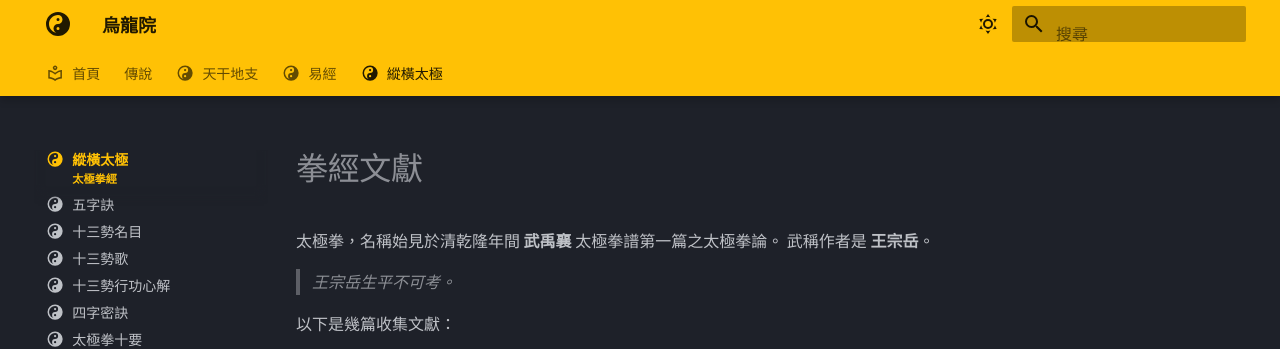
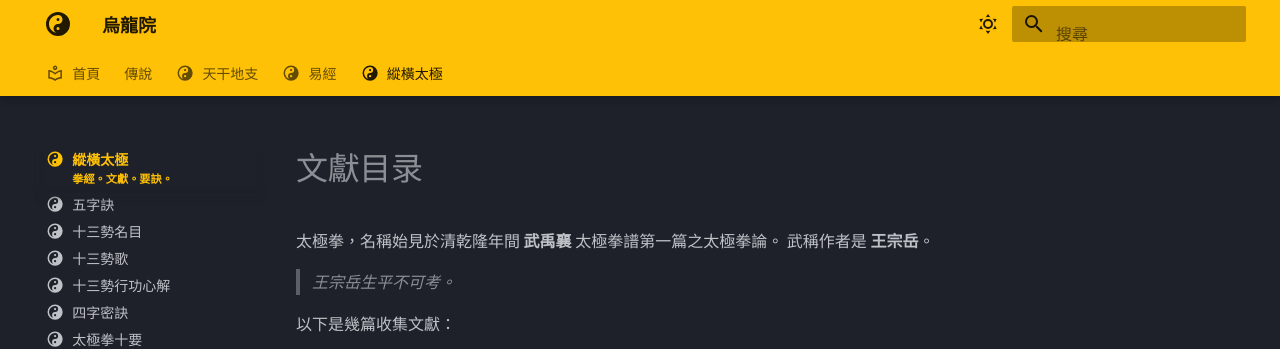
Before and after one commit to oolongyuan/oolongyuan.github.io, an MkDocs documentation site: the page built from docs/縱橫太極/index.md, in a window 1280 px wide. Shown: the top 349 px of the page. Built offline with MkDocs 1.6.1 and Material for MkDocs 9.7.7, drawn with Linux system fonts in a browser that asks for light colours; some web fonts are replaced; some of the changed lines change nothing that is shown.

Commit message:
update links

```diff
--- a/docs/縱橫太極/index.md
+++ b/docs/縱橫太極/index.md
@@ -1,10 +1,10 @@
 ---
 icon: material/yin-yang
 title: 縱橫:太極
-subtitle: 太極拳經
+subtitle: 拳經。文獻。要訣。
 ---
 
-# 拳經文獻
+# 文獻目录
 
 太極拳，名稱始見於清乾隆年間 **武禹襄** 太極拳譜第一篇之太極拳論。
 武稱作者是 **王宗岳**。
@@ -13,14 +13,14 @@
 
 以下是幾篇收集文獻：
 
- - [太極拳論](#_2) ‧ 山右　王宗岳
- - [太極拳經](#_3) ‧ 張三丰
- - [十三勢歌](#_4)
- - [十三勢行功心解](#_5)
- - [四字密訣](#_6)
- - [五字訣](#_7)
- - [十三勢名目](#_8)
- - [太極拳十要](#_9)
+ - [太極拳論](/縱橫太極/太極拳論/) ‧ 山右　王宗岳
+ - [太極拳經](/縱橫太極/太極拳經/) ‧ 張三丰
+ - [十三勢歌](/縱橫太極/十三勢歌/)
+ - [十三勢行功心解](/縱橫太極/十三勢行功心解/)
+ - [四字密訣](/縱橫太極/四字密訣/)
+ - [五字訣](/縱橫太極/五字訣/)
+ - [十三勢名目](/縱橫太極/十三勢名目/)
+ - [太極拳十要](/縱橫太極/太極拳十要/)
 
 >  *資料源自[維基百科](https://zh.wikipedia.org/wiki/%E5%A4%AA%E6%A5%B5%E6%8B%B3%E8%AB%96)*
 
```
